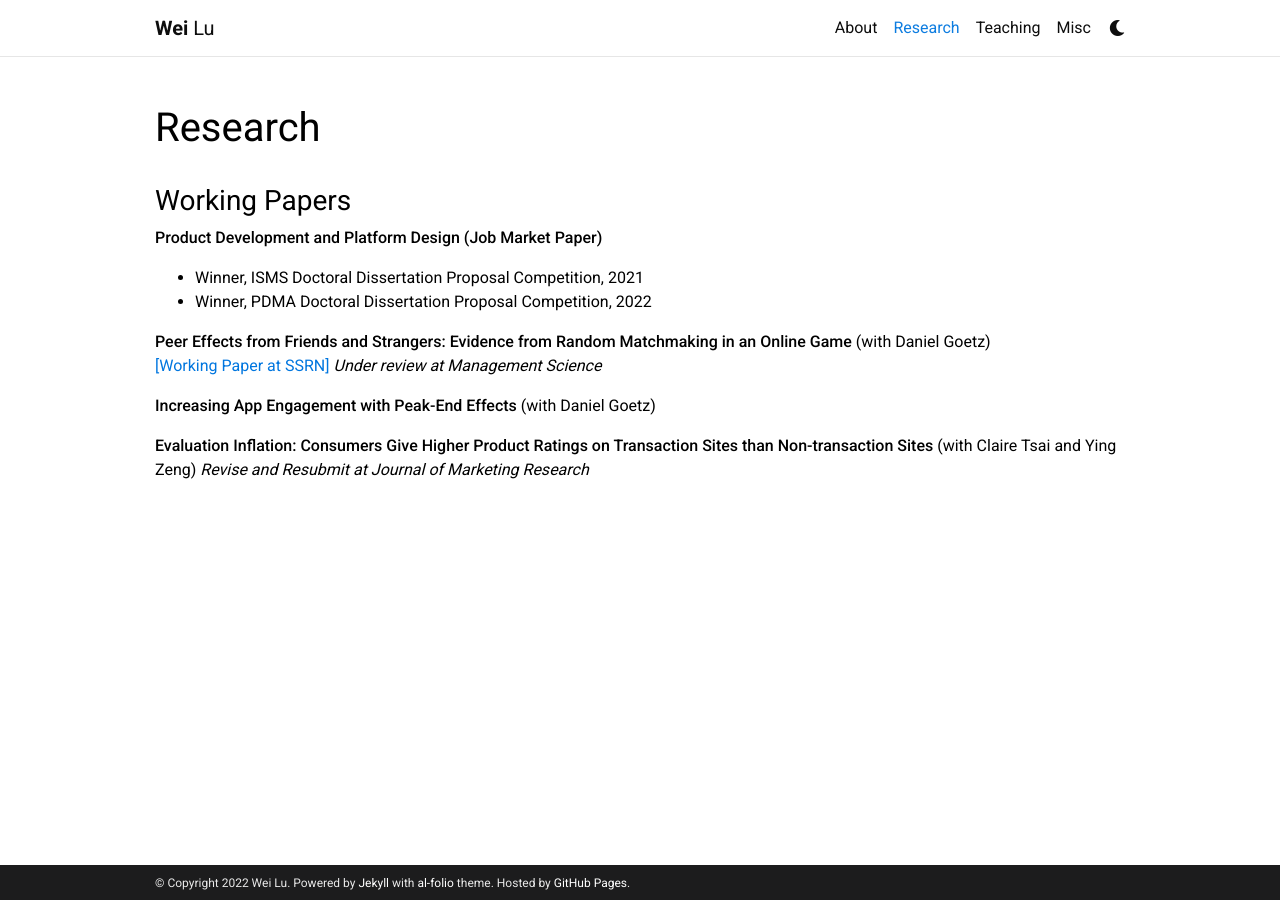
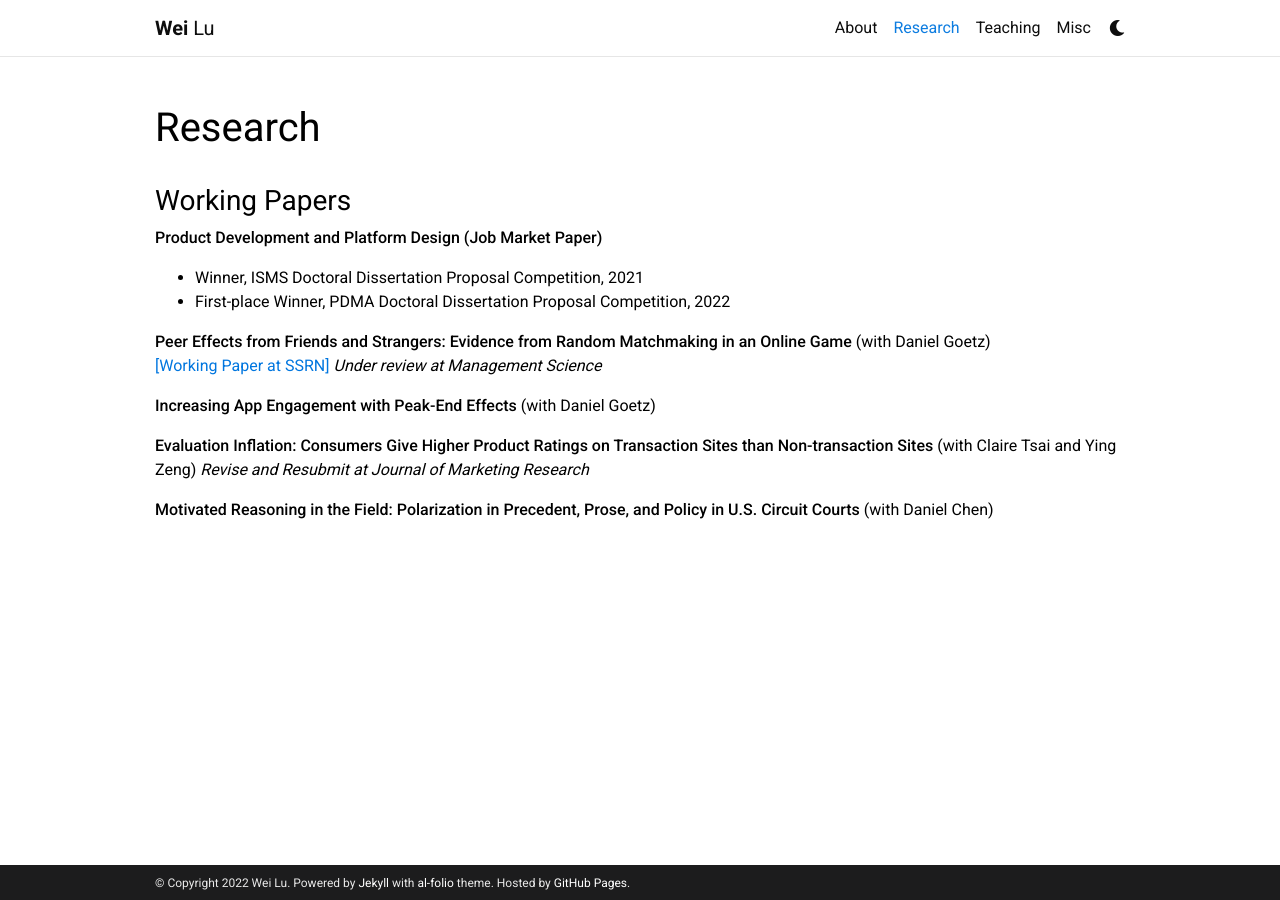
Before and after one commit to weilu-mkt/weilu-mkt.github.io, a Jekyll site: the page built from _pages/research.md, in a window 1280 px wide. Built offline with Jekyll 4.4.1, drawn with Linux system fonts in a browser that asks for light colours; comment, search, counter and statistics services are not loaded; a style sheet for code colours, icons or effects is not loaded.

Commit message:
Update research.md

```diff
--- a/_pages/research.md
+++ b/_pages/research.md
@@ -13,7 +13,7 @@
 **Product Development and Platform Design (Job Market Paper)**
 
 - Winner, ISMS Doctoral Dissertation Proposal Competition, 2021
-- Winner, PDMA Doctoral Dissertation Proposal Competition, 2022
+- First-place Winner, PDMA Doctoral Dissertation Proposal Competition, 2022
 
 **Peer Effects from Friends and Strangers: Evidence from Random Matchmaking in an Online Game** (with Daniel Goetz)
 [[Working Paper at SSRN]](https://papers.ssrn.com/sol3/papers.cfm?abstract_id=4116806) _Under review at Management Science_
@@ -21,3 +21,5 @@
 **Increasing App Engagement with Peak-End Effects** (with Daniel Goetz)
 
 **Evaluation Inflation: Consumers Give Higher Product Ratings on Transaction Sites than Non-transaction Sites** (with Claire Tsai and Ying Zeng) _Revise and Resubmit at Journal of Marketing Research_
+
+**Motivated Reasoning in the Field: Polarization in Precedent, Prose, and Policy in U.S. Circuit Courts** (with Daniel Chen)
```
